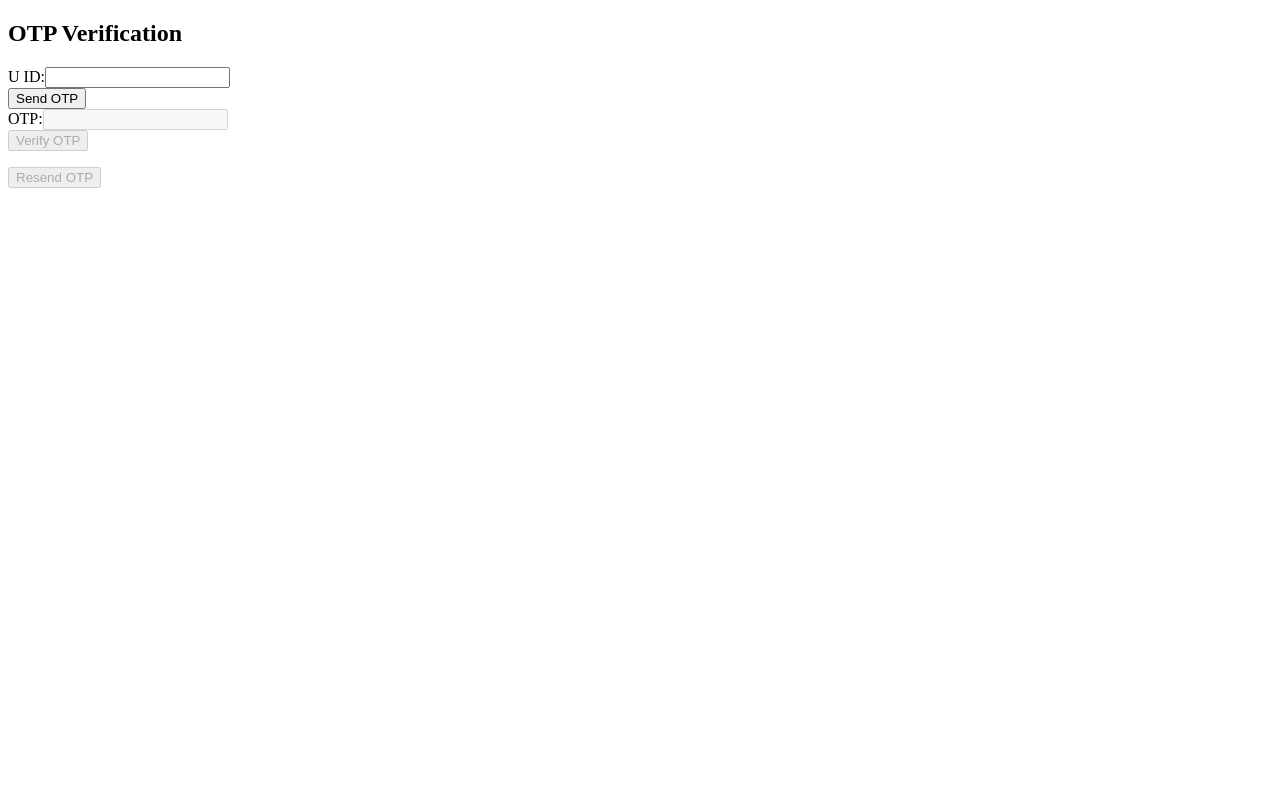
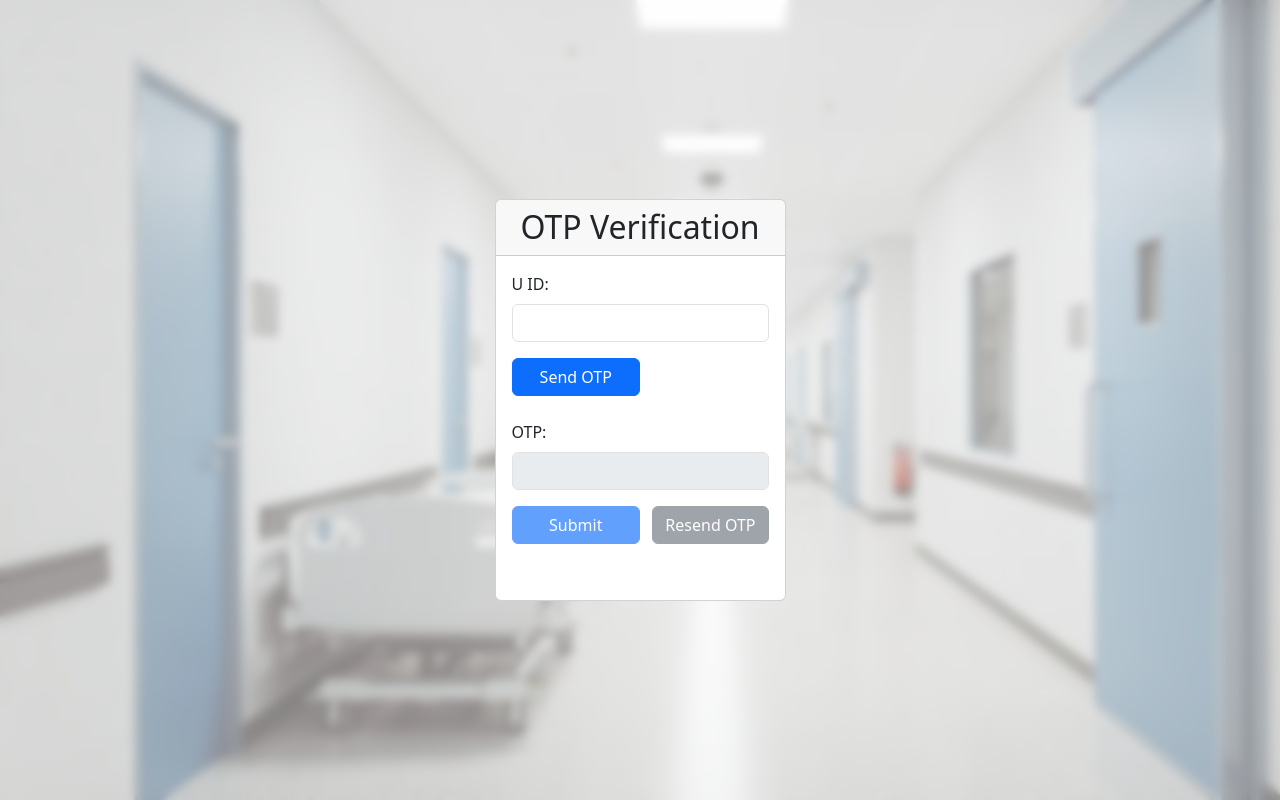
Before and after one commit to ASATG/HealthFlow-Connect, a React (Create React App) app in the folder Code/frontend/: page /otp_verify/1 in a window 1280 px wide. Built offline with nearby package versions, Linux system fonts and the light colour scheme.

Commit message:
Frontend done of forget password,landing page,otp verify page

```diff
--- a/Code/frontend/public/index.html
+++ b/Code/frontend/public/index.html
@@ -8,6 +8,10 @@
   <meta name="theme-color" content="#000000" />
   <meta name="description" content="Web site created using create-react-app" />
   <link rel="apple-touch-icon" href="%PUBLIC_URL%/logo192.png" />
+  <script src="https://code.jquery.com/jquery-3.5.1.slim.min.js"></script>
+  <script src="https://cdn.jsdelivr.net/npm/@popperjs/core@2.5.4/dist/umd/popper.min.js"></script>
+  <script src="https://stackpath.bootstrapcdn.com/bootstrap/4.5.2/js/bootstrap.min.js"></script>
+
   <!--
       manifest.json provides metadata used when your web app is installed on a
       user's mobile device or desktop. See https://developers.google.com/web/fundamentals/web-app-manifest/
--- a/Code/frontend/src/pages/Forgot_Password_Page.jsx
+++ b/Code/frontend/src/pages/Forgot_Password_Page.jsx
@@ -29,21 +29,21 @@ export const Forgot_Password_Page = () => {
     };
 
     return (
-        <Fragment>
-            <h1>Forgot Password Page</h1>
-            <form onSubmit={handle_submit}>
-                <div>
-                    <label htmlFor="newPassword">New Password:</label>
-                    <input
-                        type="password"
-                        id="newPassword"
-                        value={newPassword}
-                        onInput={(event) => setNewPassword(event.target.value)}
-                        required
-                    />
+        <div className="container-fluid vh-100 d-flex justify-content-center align-items-center landing-page">
+            <div className="card w-40">
+                <h1 className="card-header text-center">Forgot Password Page</h1>
+                <div className="card-body">
+                    <form onSubmit={handle_submit}>
+                        <div className="mb-3">
+                            <label htmlFor="newPassword" className="form-label">New Password:</label>
+                            <input type="password" className="form-control" id="newPassword" name="newPassword" value={newPassword} onInput={(event) => setNewPassword(event.target.value)} required />
+                        </div>
+                        <div className="card-footer d-flex justify-content-between align-items-center">
+                            <button type="submit" className="btn btn-primary w-50">Submit</button>
+                        </div>
+                    </form>
                 </div>
-                <button type="submit">Submit</button>
-            </form>
-        </Fragment>
+            </div>
+        </div>
     );
 };
--- a/Code/frontend/src/pages/OTP_Verification_Page.jsx
+++ b/Code/frontend/src/pages/OTP_Verification_Page.jsx
@@ -16,9 +16,9 @@ export const OTP_Verification_Page = () => {
     document.getElementById("submit_2").disabled = true;
     document.getElementById("resend_btn").disabled = true;
 
-        return (() => {
+    return () => {
       clearInterval(interval_1);
-        });
+    };
   }, []);
 
   const timer_func = () => {
@@ -27,12 +27,13 @@ export const OTP_Verification_Page = () => {
       const timer_element = document.getElementById("timer");
       if (timer_element === null) {
         clearInterval(interval_1);
-            }
-            else {
-                timer_element.innerHTML = `THE RESEND OTP WILL BE ENABLED IN ${(20000 - time) / 1000} seconds`;
+      } else {
+        timer_element.innerHTML = `THE RESEND OTP WILL BE ENABLED IN ${
+          (20000 - time) / 1000
+        } seconds`;
         time += 1000;
         if (time === 20000) {
-                    timer_element.innerHTML = '';
+          timer_element.innerHTML = "";
           const reset_btn_element = document.getElementById("resend_btn");
           if (reset_btn_element !== null) {
             reset_btn_element.disabled = false;
@@ -41,7 +42,7 @@ export const OTP_Verification_Page = () => {
         }
       }
     }, 1000);
-    }
+  };
 
   const handle_submit_1 = async (event) => {
     event.preventDefault();
@@ -55,19 +56,22 @@ export const OTP_Verification_Page = () => {
     timer_func();
     sessionStorage.setItem("change_password_uid", u_id);
 
-        const get_phone_number = await axios.post("http://localhost:3500/get_phone_number_from_uid", { u_id: u_id });
+    const get_phone_number = await axios.post(
+      "http://localhost:3500/get_phone_number_from_uid",
+      { u_id: u_id }
+    );
     if (get_phone_number.data.success_status) {
       const phone_number = get_phone_number.data.phone_number;
-            const send_otp = await axios.post("http://localhost:3500/otp/sendOTP/", { phoneNumber: phone_number });
+      const send_otp = await axios.post("http://localhost:3500/otp/sendOTP/", {
+        phoneNumber: phone_number,
+      });
       if (send_otp.data.success_status) {
         set_otp_from_backend(send_otp.data.otp);
         window.alert(`OTP sent succesfully on phone number ${phone_number}`);
-            }
-            else {
+      } else {
         window.alert(`Couldn't send otp on phone number ${phone_number}`);
       }
-        }
-        else {
+    } else {
       window.alert("Could find this record!");
     }
   };
@@ -78,45 +82,69 @@ export const OTP_Verification_Page = () => {
       window.alert("OTP verified successfully!");
       sessionStorage.setItem("otp_verified", "true");
       return navigator(on_success_url, { replace: true });
-        }
-        else {
+    } else {
       window.alert("OTP verification failed!");
     }
   };
 
   return (
-        <Fragment>
-            <h2>OTP Verification</h2>
-            <form onSubmit={handle_submit_1}>
-                <div>
-                    <label htmlFor="u_id">U ID:</label>
+    <div className="container-fluid vh-100 d-flex justify-content-center align-items-center landing-page">
+      <div className="card w-40">
+        <h2 className="card-header text-center">OTP Verification</h2>
+        <div className="card-body">
+          <form onSubmit={handle_submit_1} className="mb-4">
+            <div className="mb-3">
+              <label htmlFor="u_id" className="form-label">
+                U ID:
+              </label>
               <input
                 type="text"
+                className="form-control"
                 id="u_id"
                 value={u_id}
                 onInput={(e) => set_u_id(e.target.value)}
                 required
               />
             </div>
-                <button type="submit" id="submit_1">Send OTP</button>
+            <button type="submit" id="submit_1" className="btn btn-primary w-50">
+              Send OTP
+            </button>
           </form>
 
-            <form onSubmit={handle_submit_2}>
-                <div>
-                    <label htmlFor="otp">OTP:</label>
+          <form onSubmit={handle_submit_2} className="mb-4">
+            <div className="mb-3">
+              <label htmlFor="otp" className="form-label">
+                OTP:
+              </label>
               <input
                 type="text"
+                className="form-control"
                 id="otp"
                 value={otp}
                 onInput={(e) => set_otp(e.target.value)}
                 required
               />
             </div>
-                <button type="submit" id="submit_2">Verify OTP</button>
+            <div className=" d-flex justify-content-between align-items-center">
+              <button
+                type="submit"
+                id="submit_2"
+                className="btn btn-primary mr-10 w-50"
+              >
+                Submit
+              </button>
+              <button
+                id="resend_btn"
+                onClick={handle_submit_1}
+                className="btn btn-secondary"
+              >
+                Resend OTP
+              </button>
+            </div>
           </form>
-
+        </div>
         <p id="timer"></p>
-            <button id="resend_btn" onClick={handle_submit_1}> Resend OTP</button>
-        </Fragment>
+      </div>
+    </div>
   );
 };
--- a/Code/frontend/src/pages/Website_Landing_Page.jsx
+++ b/Code/frontend/src/pages/Website_Landing_Page.jsx
@@ -1,6 +1,10 @@
 import React, { Fragment, useState, useEffect } from "react"
 import { useNavigate } from "react-router-dom";
 import axios from "axios"
+import 'bootstrap/dist/css/bootstrap.min.css';
+import 'bootstrap/dist/js/bootstrap.bundle.min.js';
+import backgroundImage from '../images/bgadmin.jpg';
+import '../styles/style.css';
 
 export const Website_Landing_Page = () => {
     const navigator = useNavigate();
@@ -81,18 +85,28 @@ export const Website_Landing_Page = () => {
     }
 
     return (
-        <Fragment>
-            <h1>Welcome to Health Flow Connect</h1>
-            <form onSubmit={handle_form_submit}>
-                <label htmlFor="username">Username:</label><br />
-                <input type="text" id="username" name="username" value={username} required onInput={handle_username_input} /><br /><br />
+        <div className="container-fluid vh-100 d-flex justify-content-center align-items-center landing-page">
+            <div className="card w-40">
+                <h1 className="card-header text-center">Welcome to Health Flow Connect</h1>
+                <div className="card-body">
+                    <form onSubmit={handle_form_submit}>
+                        <div className="mb-3">
+                            <label htmlFor="username" className="form-label">Username:</label>
+                            <input type="text" className="form-control" id="username" name="username" value={username} required onInput={handle_username_input} />
+                        </div>
+                        <div className="mb-3">
+                            <label htmlFor="password" className="form-label">Password:</label>
+                            <input type="password" className="form-control" id="password" name="password" value={password} required onInput={handle_password_input} />
+                        </div>
+                        <div className="card-footer d-flex justify-content-between align-items-center">
+                            <button type="submit" className="btn btn-primary w-50">Submit</button>
+                            <button className="btn btn-link" onClick={(e) => navigator("/forgot_password/")}>Forgot Password</button>
+                        </div>
+                    </form>
+                </div>
+            </div>
+        </div>
 
-                <label htmlFor="password">Password:</label><br />
-                <input type="password" id="password" name="password" value={password} required onInput={handle_password_input} /><br /><br />
 
-                <input type="submit" value="Submit" />
-            </form>
-            <h2 onClick={(e) => navigator("/forgot_password/")}>Forgot Password</h2>
-        </Fragment>
     );
 };
--- /dev/null
+++ b/Code/frontend/src/styles/style.css
@@ -0,0 +1,15 @@
+.landing-page {
+    background-image: url('../images/bgadmin.jpg'); /* Set the background image */
+    background-size: cover; /* Cover the entire container */
+  }
+
+  .landing-page::before {
+    content: '';
+    position: absolute;
+    top: 0;
+    left: 0;
+    width: 100%;
+    height: 100%;
+    background-color: rgba(255, 255, 255, 0.5); /* Semi-transparent white overlay */
+    backdrop-filter: blur(5px); /* Apply blur effect to the background image */
+  }
```
Also changed, not shown: Code/frontend/src/images/bgadmin.jpg (added), 1 other file (tests, documents, lock files or other folders). Lines whose indentation alone changed are shown as unchanged.
